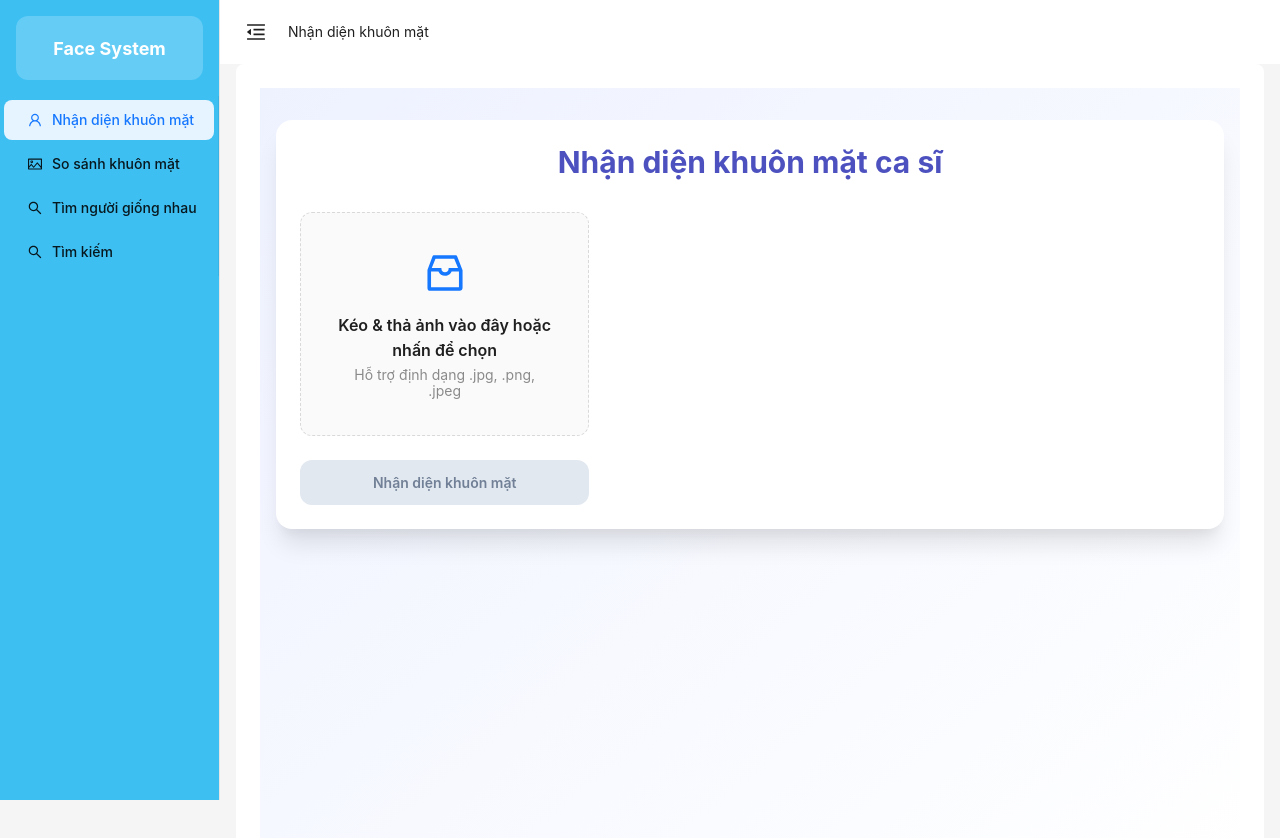
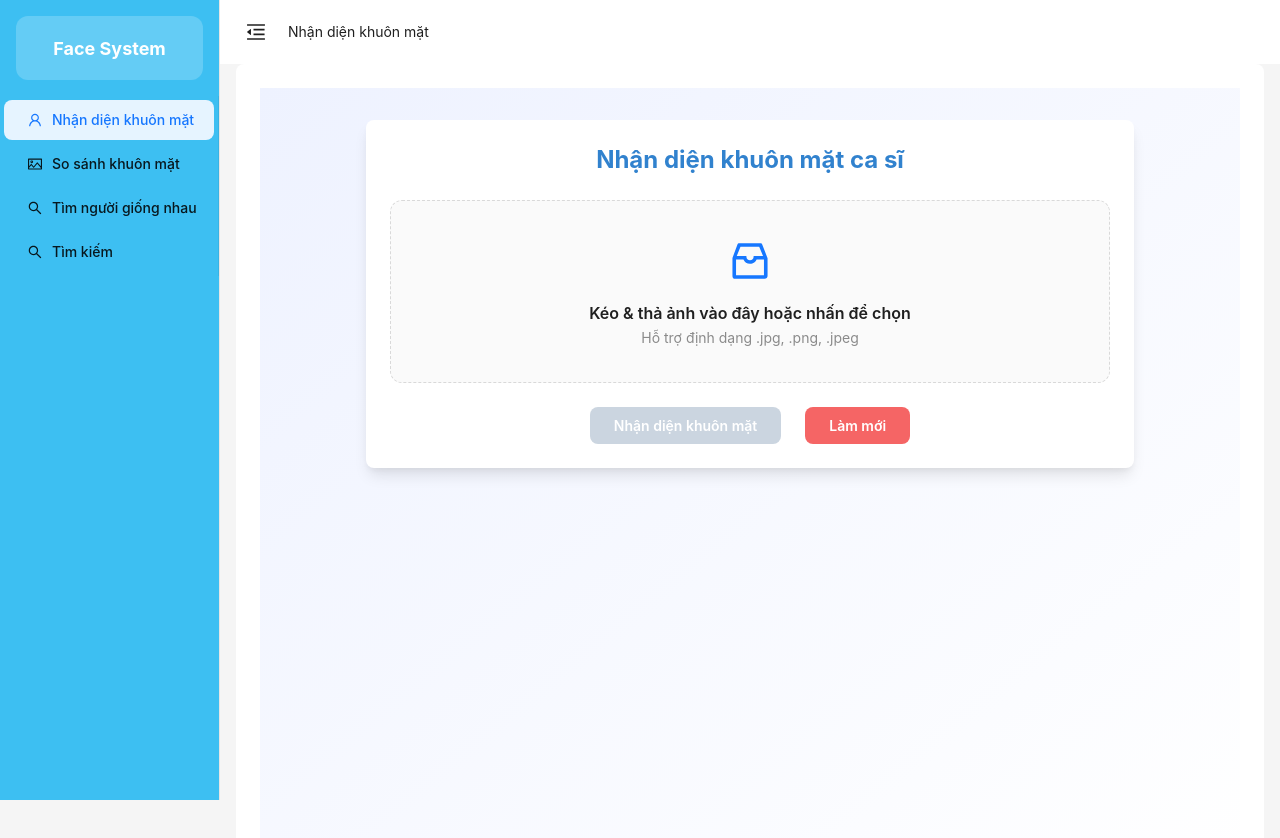
Before and after one commit to Gilgamesh-hoang/CelebMatch-Frontend, a React (Vite) app: page /feature/face-upload in a window 1280 px wide. Shown: the top 838 px of the page. Built offline with nearby package versions, Linux system fonts and the light colour scheme.

Commit message:
refactor: update and clean sourcr

```diff
--- a/src/App.tsx
+++ b/src/App.tsx
@@ -4,7 +4,7 @@ import {BrowserRouter, Navigate, Route, Routes} from "react-router-dom";
 import './App.css';
 import VerticalNavigationLayout from "./layout/VerticalNavigationLayout";
 import CompareImage from "./pages/CompareImage";
-import FaceUpload from "./pages/FaceUpload";
+import FaceUpload from "./pages/FaceUpload.tsx";
 import LookALike from "./pages/LookALike.tsx";
 import Search from "./pages/Search.tsx";
 
--- a/src/component/dialog/CustomDialog.tsx
+++ b/src/component/dialog/CustomDialog.tsx
@@ -8,8 +8,12 @@ const Dialog: React.FC<DialogProps> = ({ isOpen, onClose, title, message }) => {
   if (!isOpen) return null;
 
     return (
-    <div className="fixed inset-0 flex items-center justify-center bg-black bg-opacity-50 z-50">
-      <div className="bg-white rounded-lg shadow-lg p-6 max-w-sm w-full">
+        <div className="fixed inset-0 z-40 flex items-center justify-center">
+            <div
+                className="absolute inset-0 bg-gray-300 bg-opacity-50 backdrop-blur-sm"
+                onClick={onClose}
+            />
+            <div className="relative z-50 bg-white rounded-lg shadow-lg p-6 max-w-sm w-full">
                 <h3 className="text-lg font-semibold text-gray-800">{title}</h3>
                 <p className="mt-2 text-gray-600">{message}</p>
                 <div className="mt-4 text-right">
--- a/src/hooks/useFaceDetection.ts
+++ b/src/hooks/useFaceDetection.ts
@@ -1,6 +1,6 @@
 import { useState, useEffect } from 'react';
 import http from '../utils/http';
-import { Detection } from '../types/detect-face';
+import {Detection} from "../types/detect-face.type.ts";
 
 interface ServerResponse {
   probability: number;
--- a/src/pages/CompareImage.tsx
+++ b/src/pages/CompareImage.tsx
@@ -25,8 +25,9 @@ function CompareImage() {
                 <div className="max-w-5xl mx-auto bg-white rounded-lg shadow-lg overflow-hidden">
                     <div className="p-6">
                         <h2 className="text-2xl font-bold text-blue-600 mb-6 text-center">
-                            So sánh ảnh khuôn mặt ca sĩ
+                            So sánh khuôn mặt ca sĩ
                         </h2>
+
 
                         <div className="grid grid-cols-2 gap-8 justify-items-center">
 
--- a/src/pages/FaceUpload.tsx
+++ b/src/pages/FaceUpload.tsx
@@ -1,10 +1,10 @@
-import { useState, useEffect } from 'react';
+import {useEffect, useState} from 'react';
 import ImageUploadForm from '../component/form/ImageUploadForm';
 import ResultDisplay from '../component/form/ResultDisplay';
 import LoadingOverlay from '../component/LoadingOverlay';
-import Dialog from '../component/dialog/CustomDialog';
 import http from '../utils/http';
-import { Detection} from '../types/detect-face.type';
+import {Detection} from '../types/detect-face.type';
+import {Alert, Modal} from "antd";
 
 interface ServerResponse {
     probability: number;
@@ -60,7 +60,7 @@ function FaceUpload() {
         return new Promise((resolve, reject) => {
             const img = new Image();
             img.src = src;
-      img.onload = () => resolve({ width: img.width, height: img.height });
+            img.onload = () => resolve({width: img.width, height: img.height});
             img.onerror = reject;
         });
     };
@@ -87,7 +87,7 @@ function FaceUpload() {
                 throw new Error(`Lỗi từ server: ${response.status}`);
             }
 
-      const { width: imgWidth, height: imgHeight } = await waitForImageLoad(previewUrl);
+            const {width: imgWidth, height: imgHeight} = await waitForImageLoad(previewUrl);
 
             const transformedData: Detection[] = response.data.map(item => {
                 const [x1, y1, x2, y2] = item.bounding_box;
@@ -133,30 +133,39 @@ function FaceUpload() {
     return (
         <div className="min-h-screen flex flex-col bg-gradient-to-br from-indigo-50 to-white">
             <main className="flex-grow container mx-auto px-4 py-8">
-          <div className="max-w-6xl mx-auto bg-white rounded-2xl shadow-xl overflow-hidden p-6">
-            <h2 className="text-3xl font-bold text-center text-indigo-700 mb-8">
+                <div className="max-w-3xl mx-auto bg-white rounded-lg shadow-lg overflow-hidden">
+                    <div className="p-6">
+                    <h2 className="text-2xl font-bold text-blue-600 mb-6 text-center">
                         Nhận diện khuôn mặt ca sĩ
                     </h2>
 
-            <div className="flex flex-col lg:flex-row gap-8">
-              <div className="lg:w-1/3 flex flex-col gap-6">
+
                             <ImageUploadForm
                                 onFileSelect={handleFileSelect}
                                 selectedFile={selectedFile}
                             />
 
+                        <div className="mt-6 flex justify-center">
                             <button
                                 type="button"
                                 onClick={handleSubmit}
-                    disabled={!selectedFile || isLoading}
-                    className={`w-full px-6 py-3 rounded-xl font-semibold transition-all duration-300 ${
-                        selectedFile && !isLoading
-                            ? 'bg-indigo-600 text-white hover:bg-indigo-700 shadow-md hover:shadow-lg'
-                            : 'bg-gray-300 text-gray-600 cursor-not-allowed'
+                                disabled={!selectedFile}
+                                className={`px-6 py-2 rounded-lg text-white font-semibold transition ${selectedFile
+                                    ? 'bg-indigo-600 hover:bg-indigo-700'
+                                    : 'bg-gray-400 cursor-not-allowed'
                                 }`}
                             >
-                  {isLoading ? 'Đang xử lý...' : 'Nhận diện khuôn mặt'}
+                                Nhận diện khuôn mặt
                             </button>
+
+                            <button
+                                type="button"
+                                onClick={() => {}}
+                                className="ml-6 px-6 py-2 rounded-lg bg-red-500 hover:bg-red-600 text-white font-semibold transition"
+                            >
+                                Làm mới
+                            </button>
+                        </div>
 
                             {previewUrl && !isSuccess && (
                                 <div className="relative mt-4 rounded-xl border shadow-sm overflow-hidden">
@@ -168,8 +177,8 @@ function FaceUpload() {
                                 </div>
                             )}
                     </div>
-
-              <div className="lg:w-2/3">
+                </div>
+                <div className="w-full flex justify-center mt-6">
                     {isSuccess && (
                         <ResultDisplay
                             imageUrl={previewUrl}
@@ -179,18 +188,28 @@ function FaceUpload() {
                         />
                     )}
                 </div>
+                <Modal
+                    open={showDialog}
+                    onCancel={() => setShowDialog(false)}
+                    onOk={() => setShowDialog(false)}
+                    title="Lỗi"
+                    footer={null}
+                    centered
+                >
+                    <Alert message={error} type="error" showIcon />
+                    <div className="text-right mt-4">
+                        <button
+                            onClick={() => setShowDialog(false)}
+                            className="px-4 py-2 bg-indigo-600 text-white rounded hover:bg-indigo-700"
+                        >
+                            OK
+                        </button>
                     </div>
-          </div>
+                </Modal>
 
-          <Dialog
-              isOpen={showDialog}
-              onClose={() => setShowDialog(false)}
-              title="Thông báo"
-              message={error}
-          />
             </main>
 
-        {isLoading && <LoadingOverlay />}
+            {isLoading && <LoadingOverlay/>}
         </div>
     );
 
--- a/src/pages/LookALike.tsx
+++ b/src/pages/LookALike.tsx
@@ -1,9 +1,9 @@
 import {useState} from 'react';
 import ImageUploadForm from '../component/form/ImageUploadForm';
 import LoadingOverlay from '../component/LoadingOverlay';
-import Dialog from '../component/dialog/CustomDialog';
 import http from '../utils/http';
 import {AxiosError} from 'axios';
+import {Modal} from "antd";
 
 type LookalikeResultItem = {
     singer: {
@@ -94,7 +94,7 @@ function LookALike() {
             <main className="flex-grow container mx-auto px-4 py-8">
                 <div className="max-w-3xl mx-auto bg-white rounded-lg shadow-lg overflow-hidden">
                     <div className="p-6">
-                        <h2 className="text-2xl font-bold text-blue-600 mb-6">
+                        <h2 className="text-2xl font-bold text-blue-600 mb-6 text-center">
                             Tìm người nổi tiếng giống bạn nhất
                         </h2>
 
@@ -139,12 +139,25 @@ function LookALike() {
                     </div>
                 </div>
 
-                <Dialog
-                    isOpen={showErrorDialog}
-                    onClose={() => setShowErrorDialog(false)}
+                <Modal
+                    open={showErrorDialog}
+                    onCancel={() => setShowErrorDialog(false)}
+                    onOk={() => setShowErrorDialog(false)}
                     title="Lỗi"
-                    message={error}
-                />
+                    footer={null}
+                    centered
+                >
+                    <p>{error}</p>
+                    <div className="text-right">
+                        <button
+                            onClick={() => setShowErrorDialog(false)}
+                            className="px-4 py-2 bg-indigo-600 text-white rounded hover:bg-indigo-700"
+                        >
+                            OK
+                        </button>
+                    </div>
+                </Modal>
+
 
                 {lookalikeResult.length > 0 && (
                     <div className="mt-8 space-y-6">
@@ -170,7 +183,7 @@ function LookALike() {
                                     <div dangerouslySetInnerHTML={{__html: result.singer.songs}}/>
                                 </div>
                                 <p className="mt-2 text-sm text-red-500">
-                                    Mức độ giống: {(result.similarity * 100).toFixed(2)}%
+                                    Mức độ giống: {result.similarity.toFixed(2)}%
                                 </p>
                             </div>
                         ))}
--- a/src/types/result-compare.type.ts
+++ b/src/types/result-compare.type.ts
@@ -2,8 +2,3 @@ export interface VerificationResult {
     is_same_person: boolean;
     similarity_score: number;
 }
-
-export interface DetectionResult {
-    is_same_person: boolean;
-    similarity_score: number;
-}
```
Lines whose indentation alone changed are shown as unchanged.
